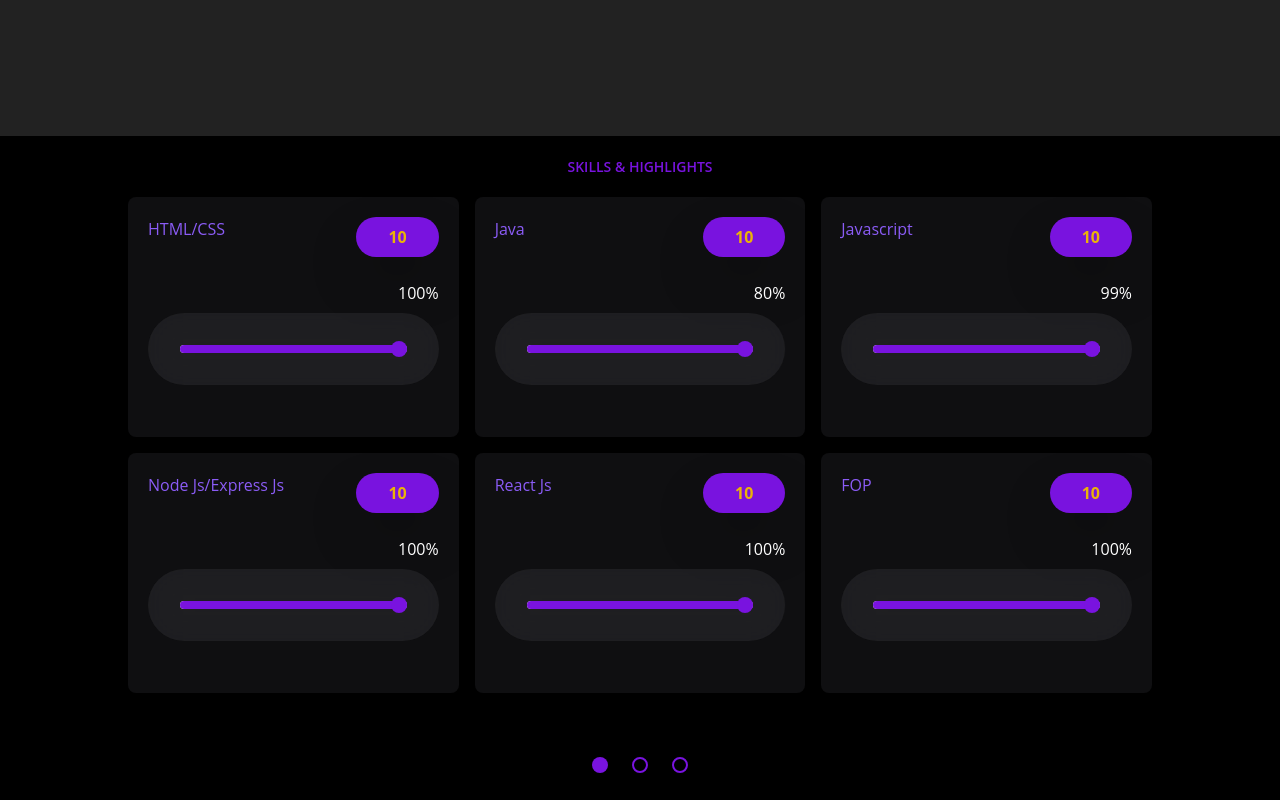
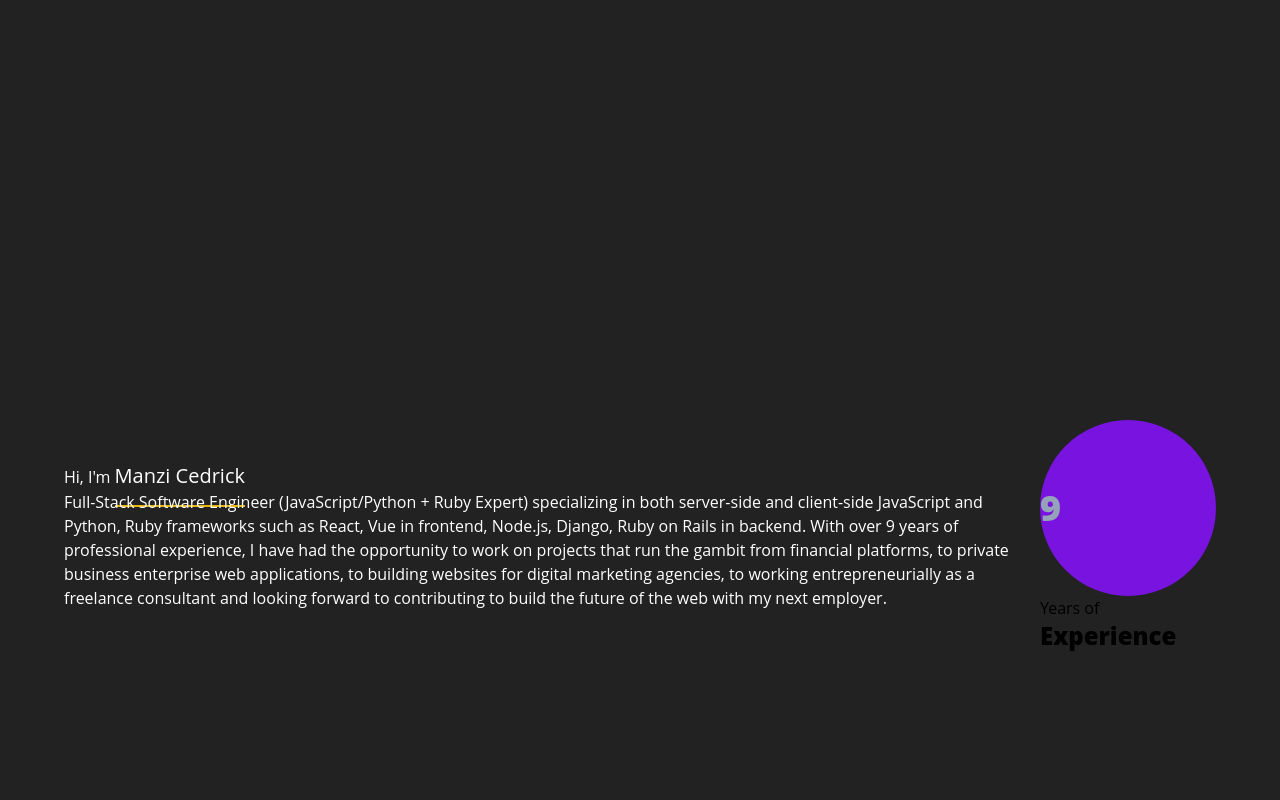
Before and after one commit to Manzi-Cedrick/portofolio_web, a Next.js app: page / in a window 1280 px wide. Shown: the part 720-1520 px from the top of the page. Built offline with nearby package versions, Linux system fonts and the light colour scheme.

Commit message:
Referencing the about component

```diff
--- a/pages/index.tsx
+++ b/pages/index.tsx
@@ -2,6 +2,7 @@
 import Head from 'next/head'
 import Link from 'next/link'
 import { FaBehance, FaGithub, FaInstagram, FaLinkedin, FaDribbble, FaGithubAlt , FaFacebook, FaTwitter, FaHeart } from 'react-icons/fa'
+import About from '../components/About'
 import Contacts from '../components/Contacts'
 import Hero from '../components/Hero'
 import Navbar from '../components/Navbar'
@@ -18,6 +19,7 @@
       <main>
         <Navbar />
         <Hero />
+        <About/>
         <Skills />
         <Projects />
         <Contacts />
```
